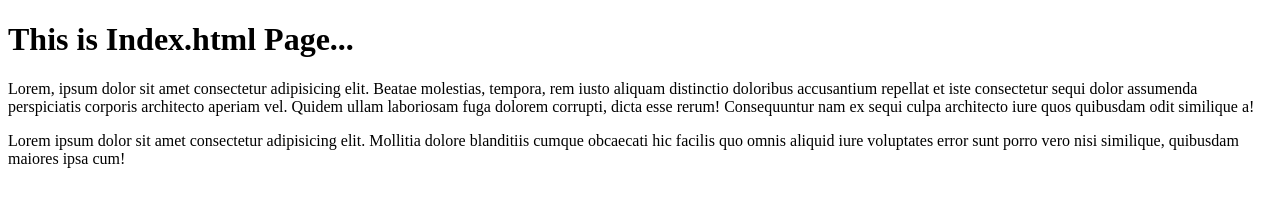
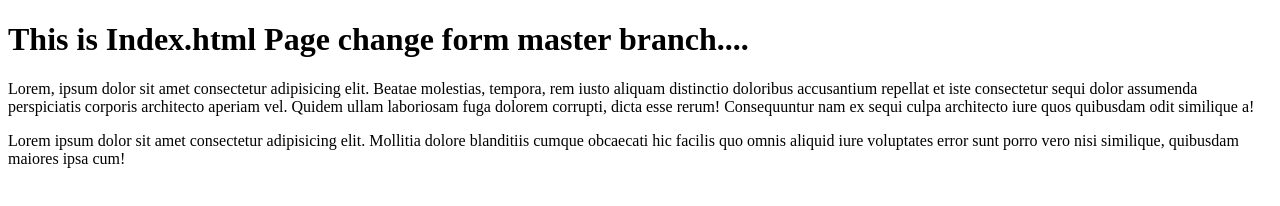
Before and after one commit to joydev136/Test-16-5, a plain HTML site: page index.html in a window 1280 px wide. Drawn offline with Linux system fonts and the light colour scheme.

Commit message:
change form master

```diff
--- a/index.html
+++ b/index.html
@@ -7,8 +7,9 @@
   <title>Test-16-5</title>
 </head>
 <body>
-  <h1>This is Index.html Page...</h1>
+  <h1>This is  Index.html Page change form master branch....</h1>
   <p>Lorem, ipsum dolor sit amet consectetur adipisicing elit. Beatae molestias, tempora, rem iusto aliquam distinctio doloribus accusantium repellat et iste consectetur sequi dolor assumenda perspiciatis corporis architecto aperiam vel. Quidem ullam laboriosam fuga dolorem corrupti, dicta esse rerum! Consequuntur nam ex sequi culpa architecto iure quos quibusdam odit similique a!</p>
   <p class="cherry_pick">Lorem ipsum dolor sit amet consectetur adipisicing elit. Mollitia dolore blanditiis cumque obcaecati hic facilis quo omnis aliquid iure voluptates error sunt porro vero nisi similique, quibusdam maiores ipsa cum!</p>
+
 </body>
 </html>
```
